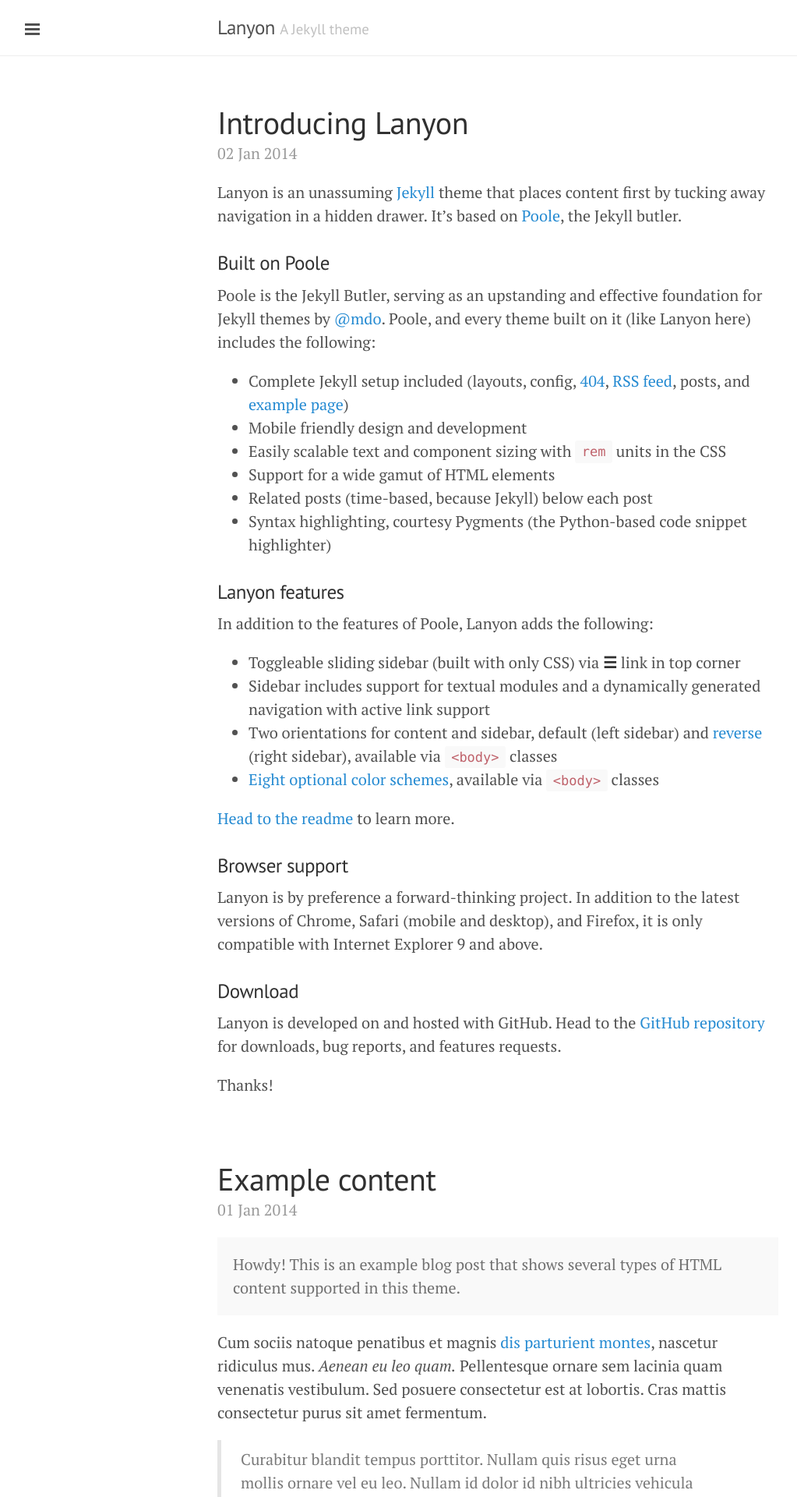
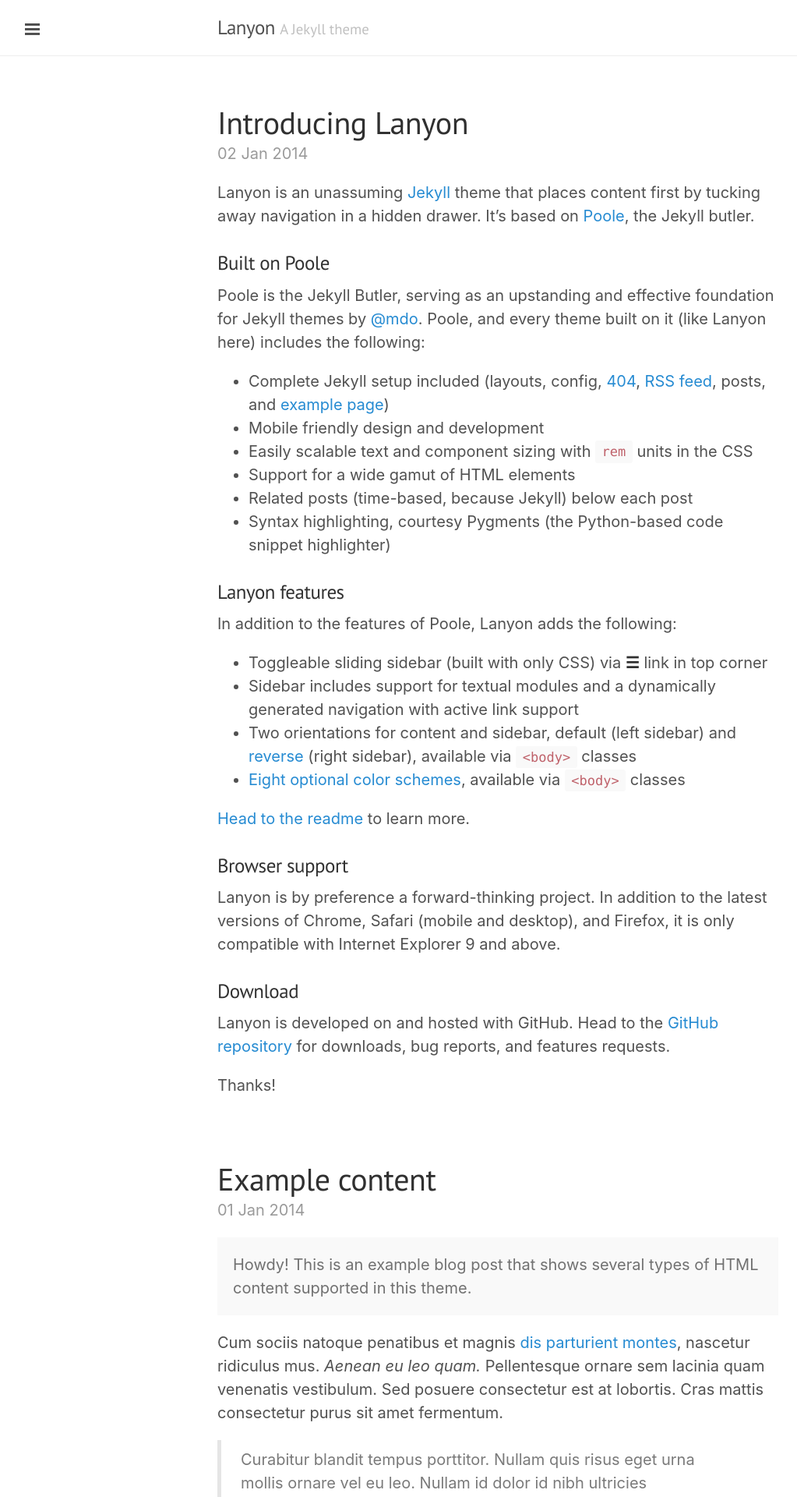
Before and after one commit to gmavrom33/gmavrom33.github.io, a Jekyll site: the page built from index.html, in a window 1280 px wide. Shown: the top 1920 px of the page at 78% size, without its empty margins (1-1024 px from the left). Built offline with Jekyll 4.4.1, drawn with Linux system fonts in a browser that asks for light colours; Markdown is read by kramdown in place of the engine named in the settings; the list of posts is cut into pages by our own code.

Commit message:
Added bootstrap link
Added link

```diff
--- a/_includes/head.html
+++ b/_includes/head.html
@@ -14,6 +14,7 @@
   </title>
 
   <!-- CSS -->
+  <link rel="stylesheet" href="https://maxcdn.bootstrapcdn.com/bootstrap/4.0.0-beta/css/bootstrap.min.css" integrity="sha384-/Y6pD6FV/Vv2HJnA6t+vslU6fwYXjCFtcEpHbNJ0lyAFsXTsjBbfaDjzALeQsN6M" crossorigin="anonymous">
   <link rel="stylesheet" href="/public/css/poole.css">
   <link rel="stylesheet" href="/public/css/syntax.css">
   <link rel="stylesheet" href="/public/css/lanyon.css">
```
